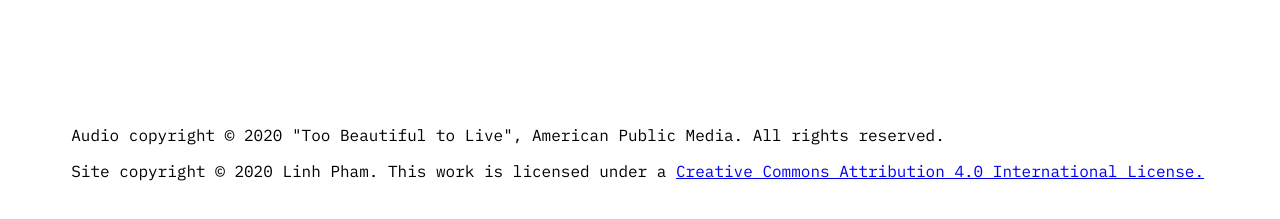
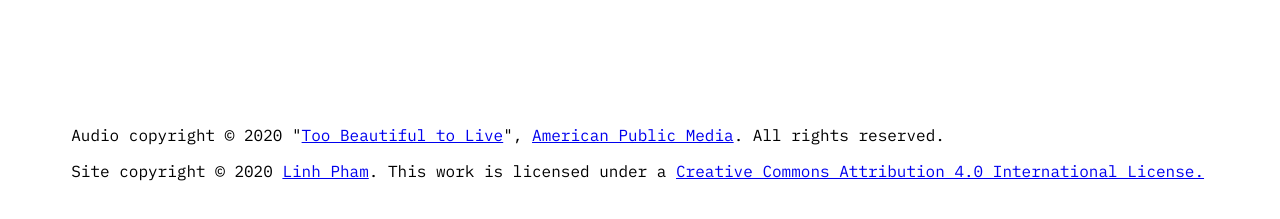
Before and after one commit to questionlp/thanksandrew.org, a plain HTML site: page index.html in a window 1280 px wide. Shown: the part 797-1016 px from the top of the page. Drawn offline with Linux system fonts and the light colour scheme.

Commit message:
Adding links in footer to corresponding sites

```diff
--- a/index.html
+++ b/index.html
@@ -65,11 +65,13 @@
     <footer>
         <div>
             <p>
-                Audio copyright &copy; 2020 "Too Beautiful to Live", American Public Media.
+                Audio copyright &copy; 2020 "<a href="http://tbtl.net/">Too Beautiful to Live</a>",
+                <a href="https://www.americanpublicmedia.org/">American Public Media</a>.
                 All rights reserved.
             </p>
             <p>
-                Site copyright &copy; 2020 Linh Pham. This work is licensed under a <a href="https://creativecommons.org/licenses/by/4.0/">Creative
+                Site copyright &copy; 2020 <a href="https://linhpham.org">Linh Pham</a>.
+                This work is licensed under a <a href="https://creativecommons.org/licenses/by/4.0/">Creative
                 Commons Attribution 4.0 International License.</a>
             </p>
         </div>
```
